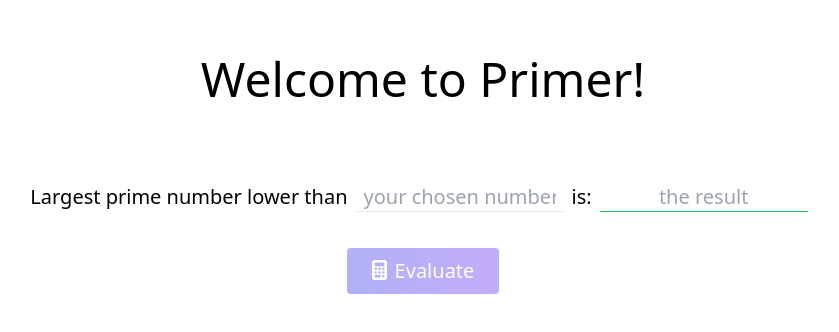
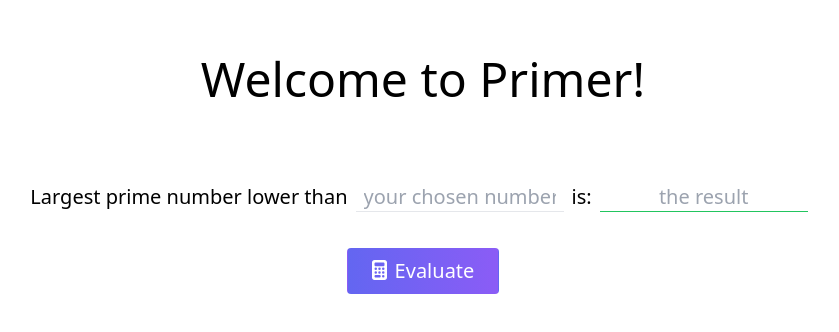
Before and after one commit to ngocchu153/primer, a Next.js app: page / in a window 1280 px wide. Shown: the part 218-550 px from the top of the page, without its empty margins (217-1056 px from the left). Built offline with nearby package versions, Linux system fonts and the light colour scheme.

Commit message:
style: Button css

```diff
--- a/components/Button.tsx
+++ b/components/Button.tsx
@@ -19,7 +19,7 @@ function Button({
     <button
       className={`rounded border border-transparent bg-gradient-to-r from-indigo-500 to-violet-500 px-6 py-2 text-white
       hover:opacity-90 disabled:cursor-not-allowed disabled:bg-gray-100 disabled:bg-none disabled:text-gray-300 ${
-        loading || 'opacity-50'
+        loading ? 'opacity-50' : ''
       } ${className ?? ''}`}
       disabled={disabled}
       type={type}
```
Also changed, not shown: 1 other file (tests, documents, lock files or other folders).
